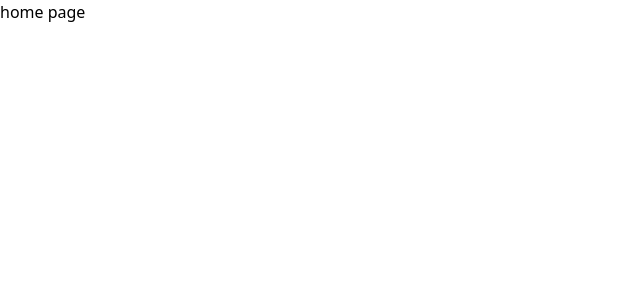
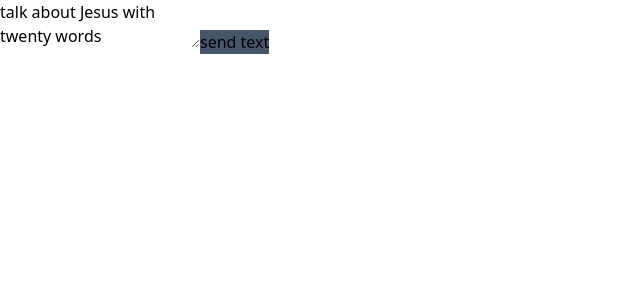
Before and after one commit to VitorLeiteJr/chat-geminiai, a Next.js app: page / in a window 1280 px wide. Shown: the top 300 px of the page, without its empty margins (0-640 px from the left). Built offline with nearby package versions, Linux system fonts and the light colour scheme.

Commit message:
test: first test, its work

```diff
--- a/app/_helpers/geminiai.ts
+++ b/app/_helpers/geminiai.ts
@@ -9,9 +9,13 @@ export const gemini = async (values: apiProps) =>{
     const genAI = new GoogleGenerativeAI(process.env.KEY as string);
     const model = genAI.getGenerativeModel({ model: values.modal});
 
+      try{
+
     const result = await model.generateContent(values.prompt);
-    console.log(result.response.text());
-
     return result.response.text();
 
+        }catch{
+            return "something is wrong, fix it";
+             }
+
 }
--- /dev/null
+++ b/app/api/responseai/route.ts
@@ -0,0 +1,19 @@
+import { gemini } from "@/app/_helpers/geminiai";
+import { NextRequest, NextResponse } from "next/server";
+
+export const POST = async (req: NextRequest) =>{
+
+    const body = await req.json();
+    const {prompt} = body;
+
+    const values = {
+        modal: "gemini-1.5-flash",
+        prompt: prompt
+    };
+
+    const geminiAiResponse =await gemini(values);
+
+    return NextResponse.json({geminiAiResponse});
+
+
+}
--- a/app/page.tsx
+++ b/app/page.tsx
@@ -1,5 +1,31 @@
+'use client'
+
+import { FormEvent, useState } from "react"
+import axios from "axios";
+
 export default function Home() {
+  const [ai,SetAi] = useState("");
+
+  const handlePrompt = async(e: FormEvent<HTMLFormElement>) =>{
+    e.preventDefault();
+
+    const formData = new FormData(e.currentTarget);
+    const prompt = formData.get("prompt")
+
+    const responseai = await axios.post('/api/responseai',{prompt});
+
+    SetAi(responseai.data.geminiAiResponse);
+    console.log(responseai.data.geminiAiResponse)
+
+  }
+
   return (
-    <div>home page</div>
+    <div>
+      <form onSubmit={handlePrompt}>
+      <textarea name="prompt">talk about Jesus with twenty words</textarea>
+      <button  className="bg-slate-600" type="submit"> send text</button>
+      </form>
+      {ai}
+    </div>
   );
 }
--- a/package.json
+++ b/package.json
@@ -10,6 +10,7 @@
   },
   "dependencies": {
     "@google/generative-ai": "^0.20.0",
+    "axios": "^1.7.7",
     "next": "14.2.13",
     "react": "^18",
     "react-dom": "^18"
```
Also changed, not shown: 1 other file (tests, documents, lock files or other folders).
